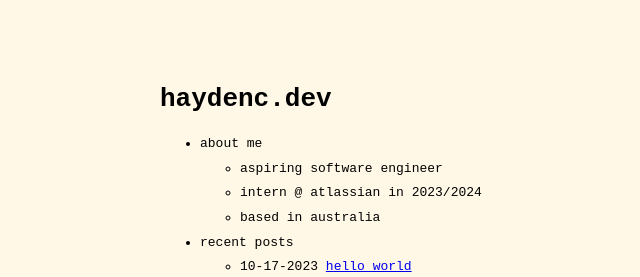
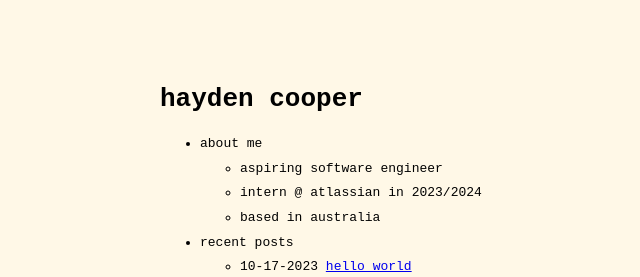
Before and after one commit to haydencooper/haydencooper.github.io, a Jekyll site: the page built from index.md, in a window 1280 px wide. Shown: the top 277 px of the page, without its empty margins (160-800 px from the left). Built offline with Jekyll 4.4.1, drawn with Linux system fonts in a browser that asks for light colours.

Commit message:
Update _config.yml

```diff
--- a/_config.yml
+++ b/_config.yml
@@ -1,4 +1,4 @@
-title: haydenc.dev # name of the site
+title: hayden cooper # name of the site
 author: hayden cooper # name of site's author
 email: hydnwc@gmail.com # email of site's author
 url: haydencooper.github.io # root address of the site
@@ -20,7 +20,7 @@ theme_config:
   show_description: false # show blog description in home page
 
 sass:
-  style: :compressed
+  style: compressed
 
 plugins:
   - jekyll-feed
```
